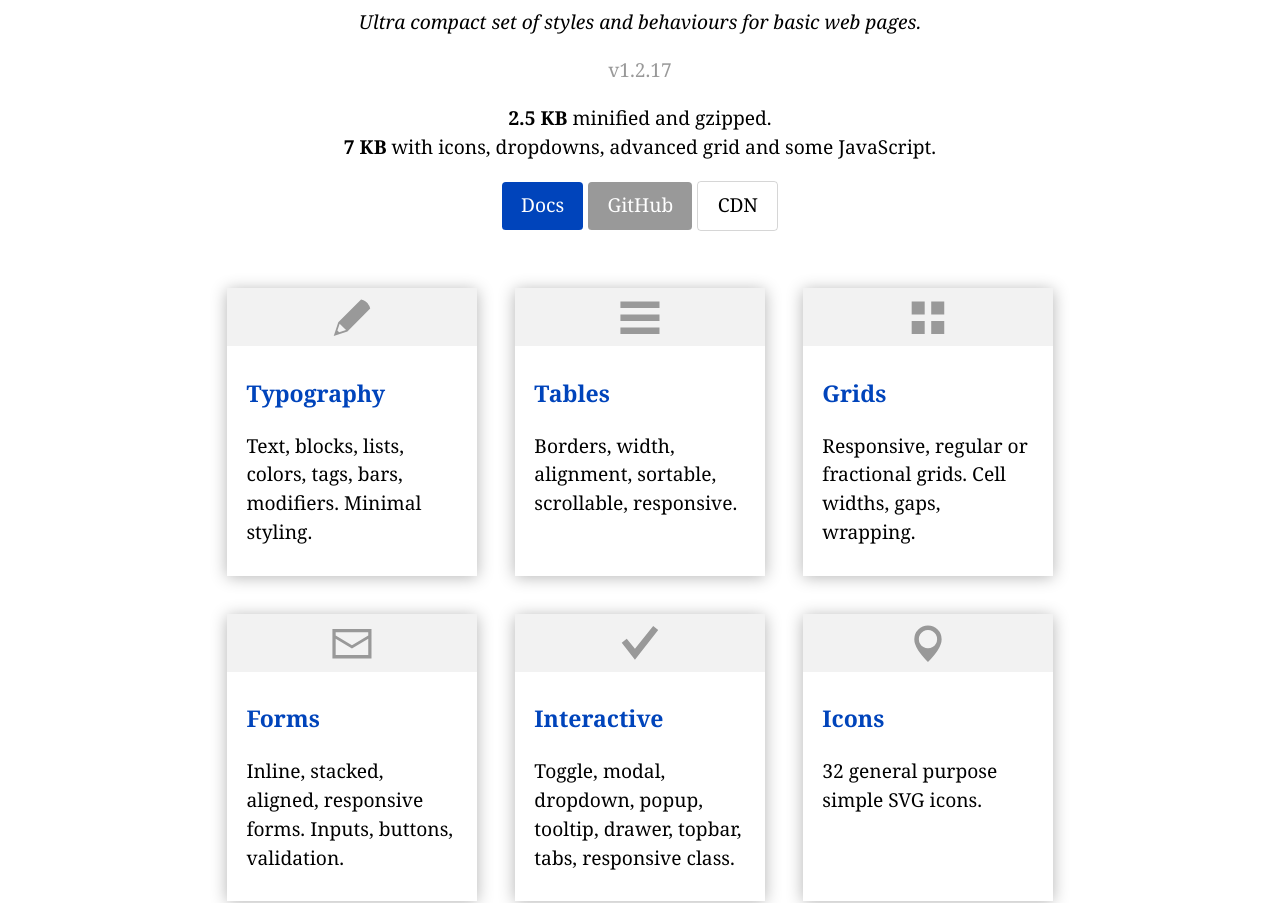
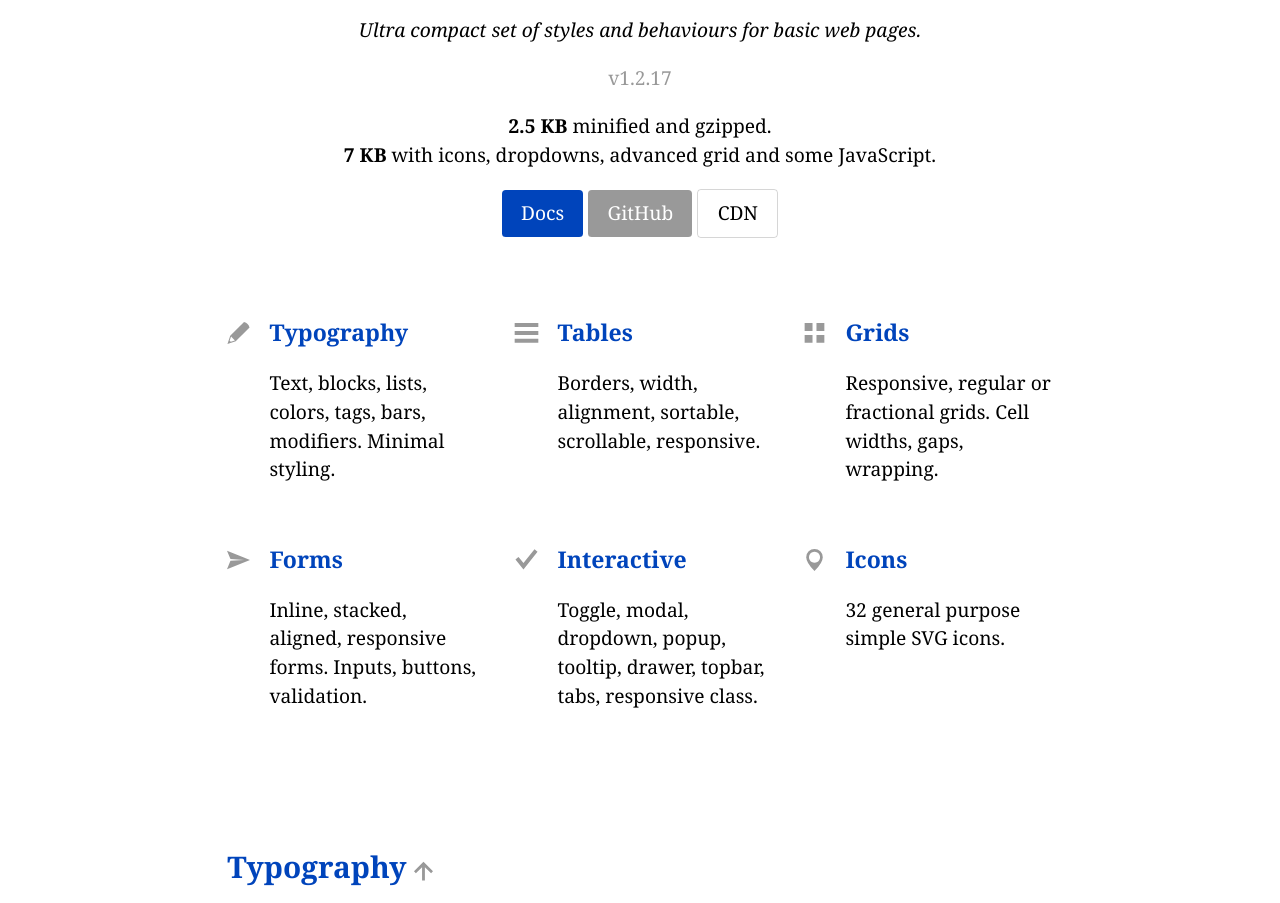
Before and after one commit to vvvkor/granum, a website: page index.html in a window 1280 px wide. Shown: the part 205-1108 px from the top of the page. Drawn offline with Linux system fonts and the light colour scheme.

Commit message:
docs: styling

```diff
--- a/granum.css
+++ b/granum.css
@@ -29,7 +29,8 @@ h4 {font-size:100%;}
 h5 {font-size:83%;}
 h6 {font-size:67%;}
 small, .small {font-size:83%;font-weight:normal;}
-h1, h2, h3, h4, h5, h6{margin:2rem 0 1rem 0;line-height:1.3;}
+h1, h2, h3, h4, h5, h6{margin:2rem 0 1rem 0; /* line-height:1.3; */}
+/* .h1, .h2, .h3 {line-height:1.3;} */
 pre, code, kbd, samp, .mono {font-family:"PT Mono", monospace;font-size:90%;}
 pre code {font-size:100%;}
 
--- a/index.html
+++ b/index.html
@@ -21,7 +21,7 @@
 
 	<nav id="topbar" class="back" data-resp="target show stick back shade, target show bg-n, target show">
 		<a href="#menu" class="target" data-resp="target, icon-menu pad hover toggle" title="Menu"></a>
-		<ul id="menu" class="row bg hover" data-resp="row -drop -bg hover, row resp target hover">
+		<ul id="menu" class="row bg hover" data-resp="row -drop -bg hover, mar row resp target hover">
 			<li data-resp="l"><a href="?" class="act"><b>Granum</b></a>
 			<li><a href="#typo">Basics</a><!--ul><li><a>Sub</a></ul-->
 			<!--li><a href="#list">List</a-->
@@ -86,7 +86,66 @@ Typography and styling is minimal and unobtrusive.
 
 </div>
 
-<div class="mar pad"></div>
+<div class="mar pad p1"></div>
+
+<div class="grid grid-3 g2 resp" data-resp="grid grid-3 g2, grid grid-2 g2 p1, grid grid-1 g1 p1">
+	<div>
+		<div class="grid g1 pad">
+			<div><div class="icon-edit span-0 h3"></div></div>
+			<div>
+				<h3 class="fit"><a href="#typo">Typography</a></h3>
+				<p>Text, blocks, lists, colors, tags, bars, modifiers. Minimal styling.</p>
+			</div>
+		</div>
+	</div>
+	<div>
+		<div class="grid g1 pad">
+			<div><div class="icon-menu span-0 h3"></div></div>
+			<div>
+				<h3 class="fit"><a href="#table">Tables</a></h3>
+				<p>Borders, width, alignment, sortable, scrollable, responsive.</p>
+			</div>
+		</div>
+	</div>
+	<div class="">
+		<div class="grid g1 pad">
+			<div><div class="icon-grid span-0 h3"></div></div>
+			<div>
+				<h3 class="fit"><a href="#grid">Grids</a></h3>
+				<p>Responsive, regular or fractional grids. Cell widths, gaps, wrapping.</p>
+			</div>
+		</div>
+	</div>
+	<div class="">
+		<div class="grid g1 pad">
+			<div><div class="icon-send span-0 h3"></div></div>
+			<div>
+				<h3 class="fit"><a href="#form">Forms</a></h3>
+				<p>Inline, stacked, aligned, responsive forms. Inputs, buttons, validation.</p>
+			</div>
+		</div>
+	</div>
+	<div class="">
+		<div class="grid g1 pad">
+			<div><div class="icon-ok span-0 h3"></div></div>
+			<div>
+				<h3 class="fit"><a href="#action">Interactive</a></h3>
+				<p>Toggle, modal, dropdown, popup, tooltip, drawer, topbar, tabs, responsive class.</p>
+			</div>
+		</div>
+	</div>
+	<div class="">
+		<div class="grid g1 pad">
+			<div><div class="icon-pin span-0 h3"></div></div>
+			<div>
+				<h3 class="fit"><a href="#icon">Icons</a></h3>
+				<p>32 general purpose simple SVG icons.</p>
+			</div>
+		</div>
+	</div>
+</div>
+
+<!--
 <div class="grid grid-3 g2 resp" data-resp="grid grid-3 g2, grid grid-2 g2 p1, grid grid-1 g1 p1">
 	<div class="shade">
 		<div class="bg -pad h1 c icon-edit"></div>
@@ -131,6 +190,7 @@ Typography and styling is minimal and unobtrusive.
 		</div>
 	</div>
 </div>
+-->
 
 <div class="mar pad h1"></div>
 
@@ -476,8 +536,8 @@ x<sup>super</sup>
 <form action="#pform" id="pform" class="fit bg pad mar" data-get>
 <p>
 	<label for="name">Name</label><br>
-	<input id="name" name="name" type="text" required placeholder="Name">
-	<span class="act text-e">Name required</span>
+	<input id="name" name="name" type="text" required placeholder="Name" size="16">
+	<span class="act text-e">Required</span>
 	<span class="act text-y">OK</span>
 </p>
 <p>
```
Also changed, not shown: granum.min.css.
